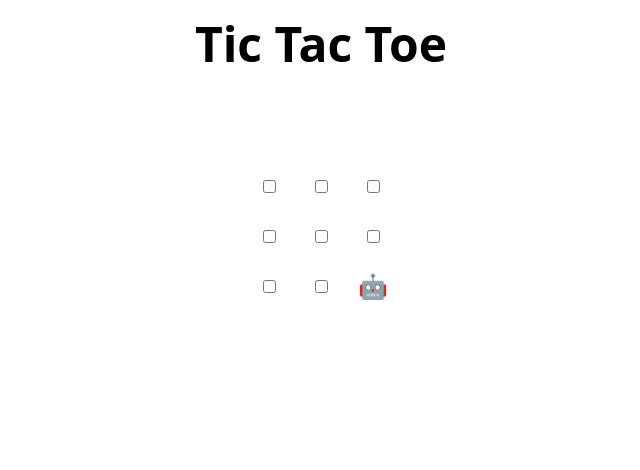
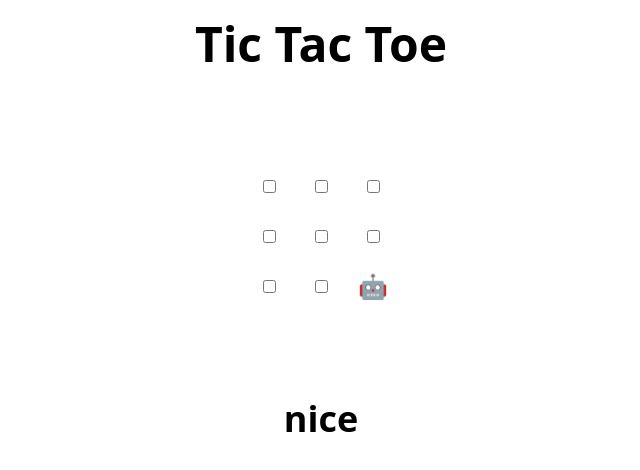
Before and after one commit to digvijaysinghh/skills-review-pull-requests, a plain HTML site: page index.html in a window 1280 px wide. Shown: the whole page, without its empty margins (319-959 px from the left). Drawn offline with Linux system fonts and the light colour scheme.

Commit message:
Update index.html

```diff
--- a/index.html
+++ b/index.html
@@ -48,6 +48,7 @@
 </table>
 
 <h2 hidden>Game over, refresh to play again 🧑‍💻 🤖!</h2>
+<h2>nice</h2>
 
 <script>
   // Initialization
```
